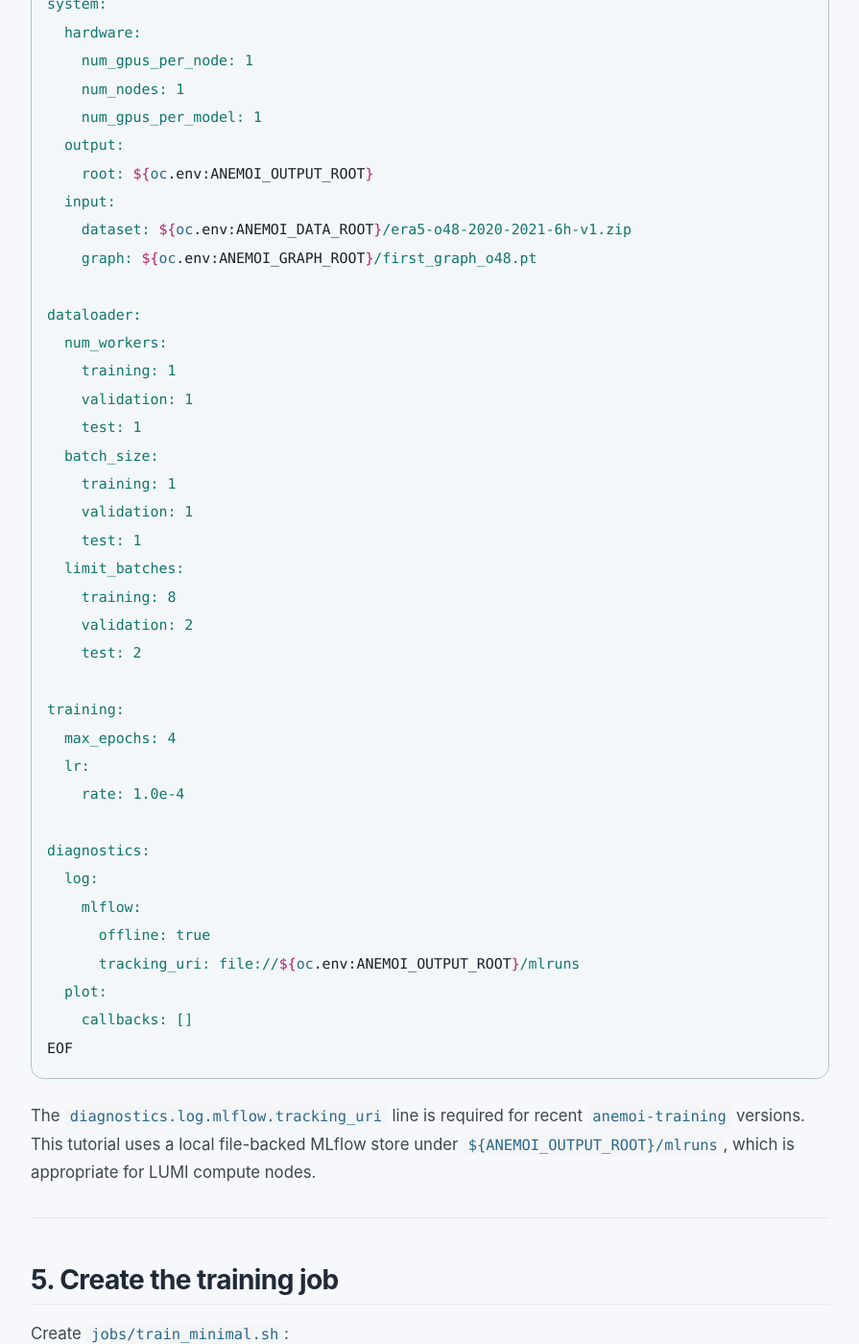
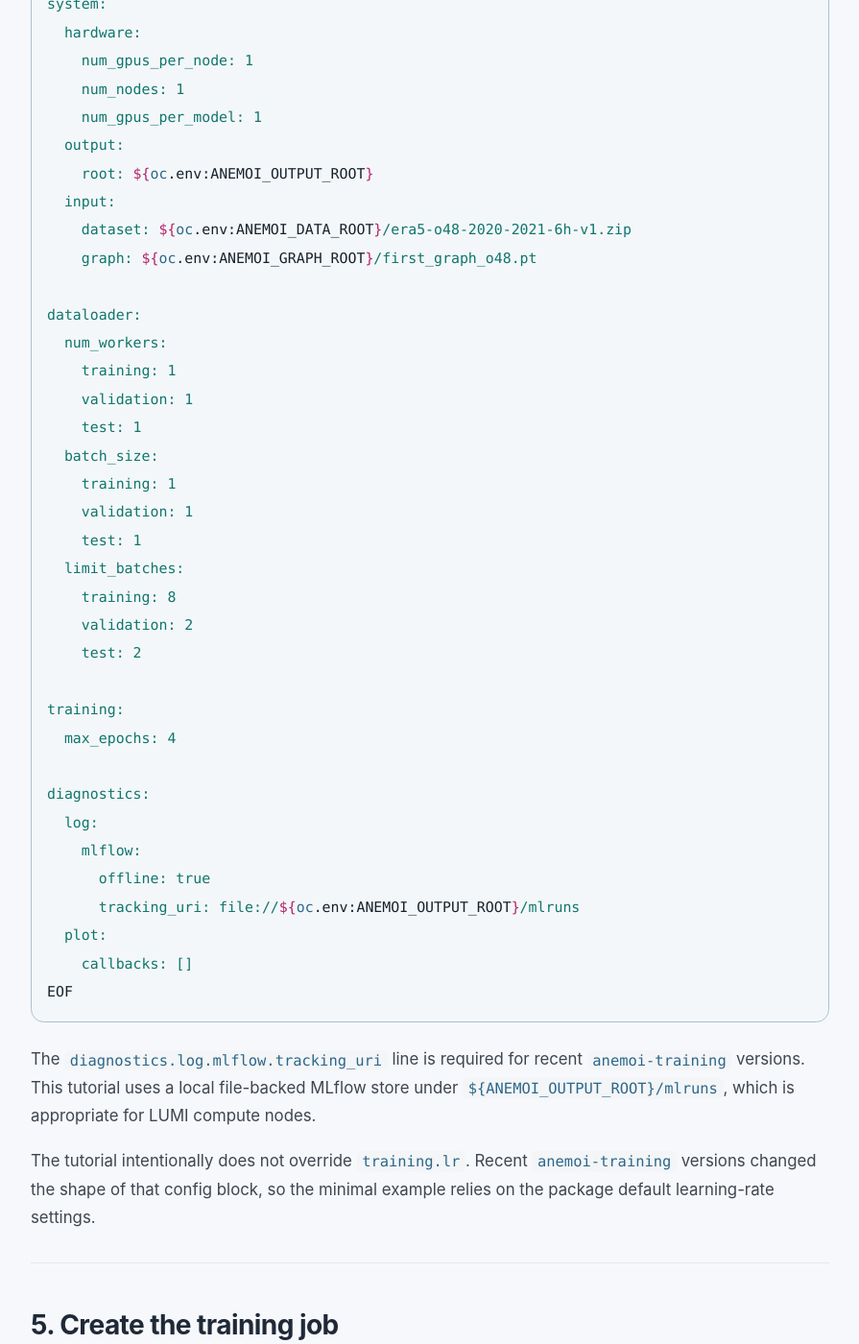
Before and after one commit to aniskhan25/anemoi-demo, a Jekyll site: the page built from index.md, in a window 1280 px wide and 1400 px high, scrolled down 4261 px. Shown: the whole window at 96% size, without its empty margins (192-1087 px from the left). Built offline with Jekyll 4.4.1, drawn with Linux system fonts in a browser that asks for light colours; our own code applies the rules of GitHub Pages for plain Markdown files.

Commit message:
Remove outdated lr override from tutorial

```diff
--- a/index.md
+++ b/index.md
@@ -179,8 +179,6 @@ dataloader:
 
 training:
   max_epochs: 4
-  lr:
-    rate: 1.0e-4
 
 diagnostics:
   log:
@@ -196,6 +194,10 @@ The `diagnostics.log.mlflow.tracking_uri` line is required for recent
 `anemoi-training` versions. This tutorial uses a local file-backed MLflow
 store under `${ANEMOI_OUTPUT_ROOT}/mlruns`, which is appropriate for LUMI
 compute nodes.
+
+The tutorial intentionally does not override `training.lr`. Recent
+`anemoi-training` versions changed the shape of that config block, so the
+minimal example relies on the package default learning-rate settings.
 
 ---
 
```
